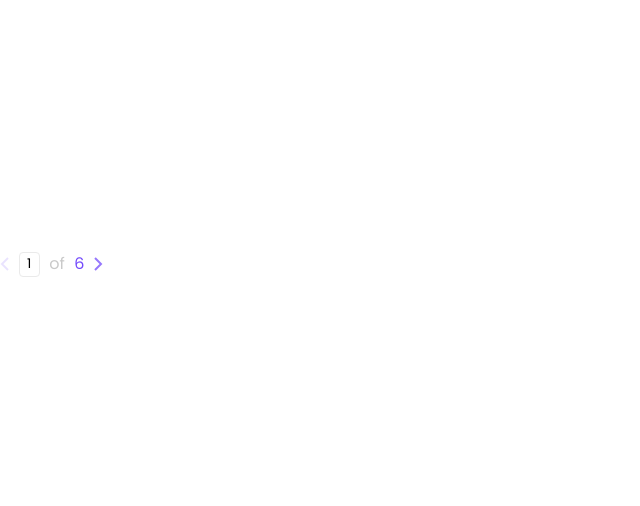
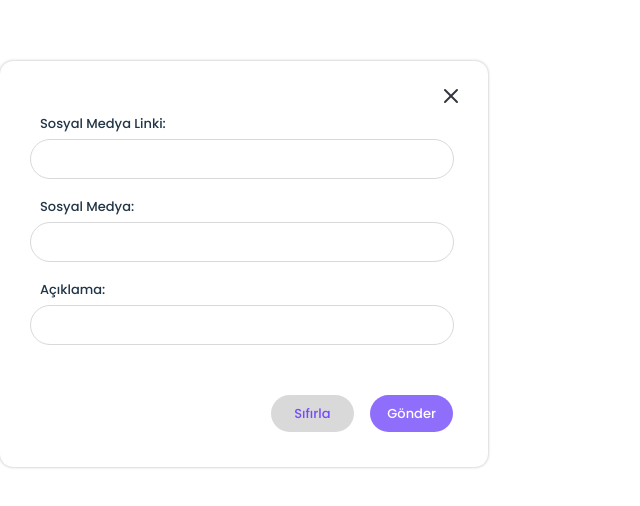
Before and after one commit to kadirgurturk/datagrid, a React (Vite) app: page / in a window 1280 px wide. Shown: the part 136-642 px from the top of the page, without its empty margins (0-640 px from the left). Built offline with nearby package versions, Linux system fonts and the light colour scheme.

Commit message:
Data created

```diff
--- a/src/App.jsx
+++ b/src/App.jsx
@@ -1,5 +1,5 @@
 import Pagable from "./component/downcontainer/Pageable"
-import Filter from "./component/upcontainer/Filter"
+import Login from "./component/login/Login"
 import "./css/app.css"
 
 
@@ -8,7 +8,7 @@ function App() {
 
   return (
     <>
-      <Pagable/>
+      <Login/>
     </>
   )
 }
--- /dev/null
+++ b/src/component/data/DataList.js
@@ -0,0 +1,6 @@
+let DataList = [
+
+
+];
+
+export default DataList;
--- /dev/null
+++ b/src/component/data/DataModal.js
@@ -0,0 +1,10 @@
+class DataModal {
+    constructor(link, socialMedia, description) {
+      this.link = link;
+      this.socialMedia = socialMedia;
+      this.description = description;
+    }
+  }
+
+
+  export default DataModal;
--- a/src/component/login/Login.jsx
+++ b/src/component/login/Login.jsx
@@ -1,13 +1,45 @@
 import React from 'react'
 import close from "../../asset/login/close.svg"
+import DataModal from '../data/DataModal';
+import DataList from '../data/DataList';
 
 export default function Login() {
+  const handleSubmit = (event) => {
+    event.preventDefault();
+
+    const link = document.getElementById('link').value;
+    const socialMedia = document.getElementById('socialMedia').value;
+    const description = document.getElementById('description').value;
+
+    let modal = new DataModal(
+      link,
+      socialMedia,
+      description
+    )
+
+
+    modal = {
+      link: modal.link,
+      socialMedia: modal.socialMedia,
+      description: modal.description
+    };
+
+    DataList.push(modal);
+
+    console.log(DataList);
+
+
+  };
+
+
+
+
   return (
     <div className='login'>
 
         <img src={close} id='close' alt="close" />
 
-            <form action="">
+            <form onSubmit={handleSubmit}>
             <label for="link">Sosyal Medya Linki:</label>
             <input className='form_input' type="text" id="link" name="link" pattern="www\..{3,}" required/>
 
```
